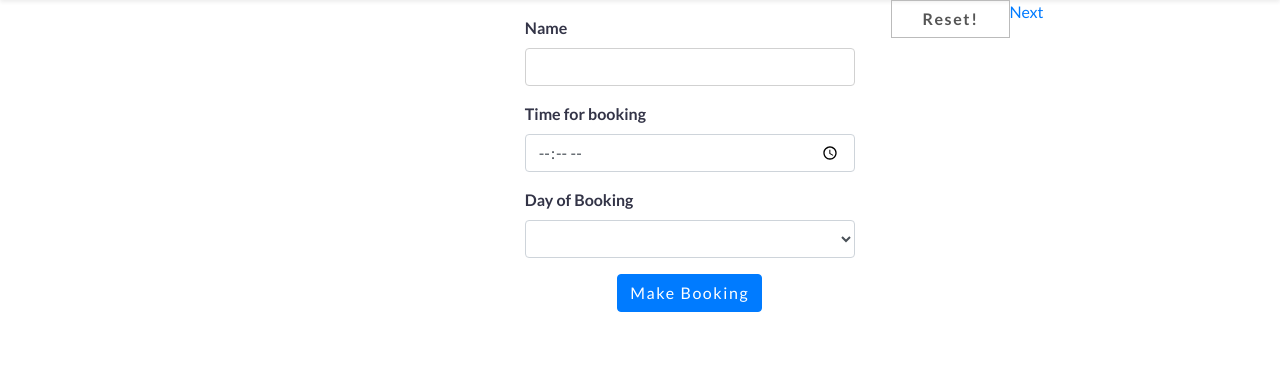
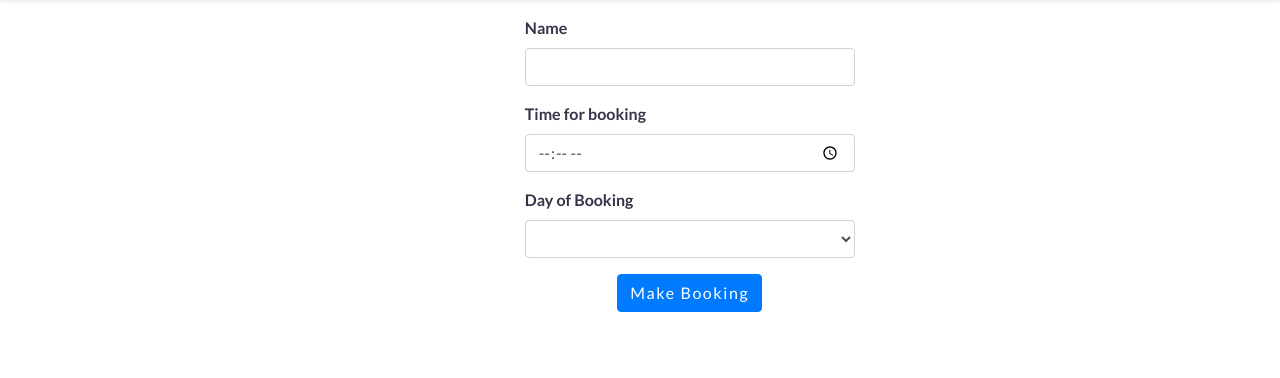
Before and after one commit to thembajsph/oz-techHackerthon, a Node server app: page / in a window 1280 px wide. Shown: the part 56-434 px from the top of the page. Run offline with Node 20, Linux system fonts and the light colour scheme; some libraries are stand-ins or nearby versions.

Commit message:
working friday morning

```diff
--- a/index.js
+++ b/index.js
@@ -123,7 +123,7 @@ app.post("/booking", async function (req, res) {
 
 app.get("/confirm/:id", async function (req, res) {
 	const name = req.body.name;
-	const greetedNames = await pool.query('select id, from drbooking where id = $1', [req.params.id]);
+	const greetedNames = await pool.query('select id from drbooking where id = $1', [req.params.id]);
 
 
 	console.log("greeted names: " + greetedNames);
--- a/views/index.handlebars
+++ b/views/index.handlebars
@@ -50,10 +50,10 @@
 			<div class="col-4"></div>
 		</div>
 	<span>
-       <a href="/reset"> <button class="textClear center" type="submit" onclick="resetAndClear();" name="button">Reset!</button> </a>
+       {{!-- <a href="/reset"> <button class="textClear center" type="submit" onclick="resetAndClear();" name="button">Reset!</button> </a> --}}
     </span>
 
-		<a href="overview">Next</a>
+		{{!-- <a href="overview">Next</a> --}}
 		{{!-- <div class="col-8">
 		<h4 class="mt-2"></h4> --}}
 
```
